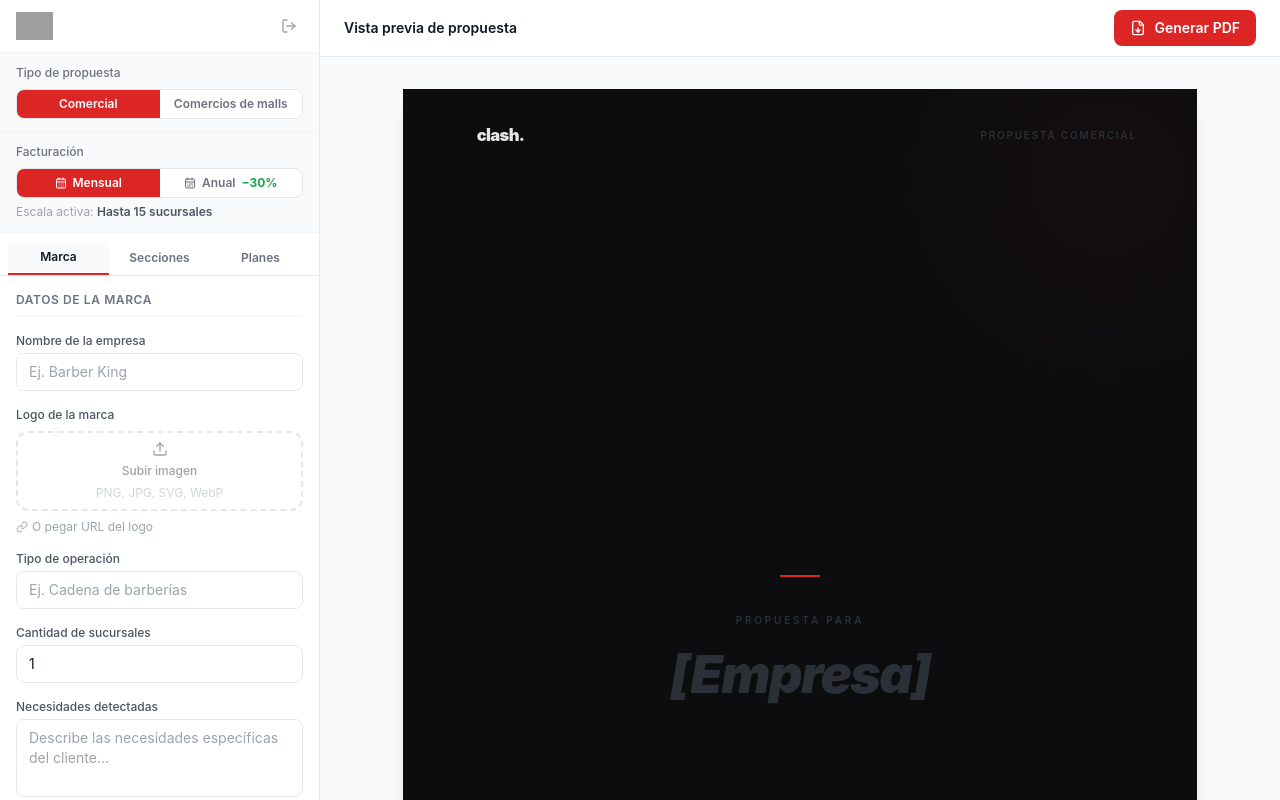
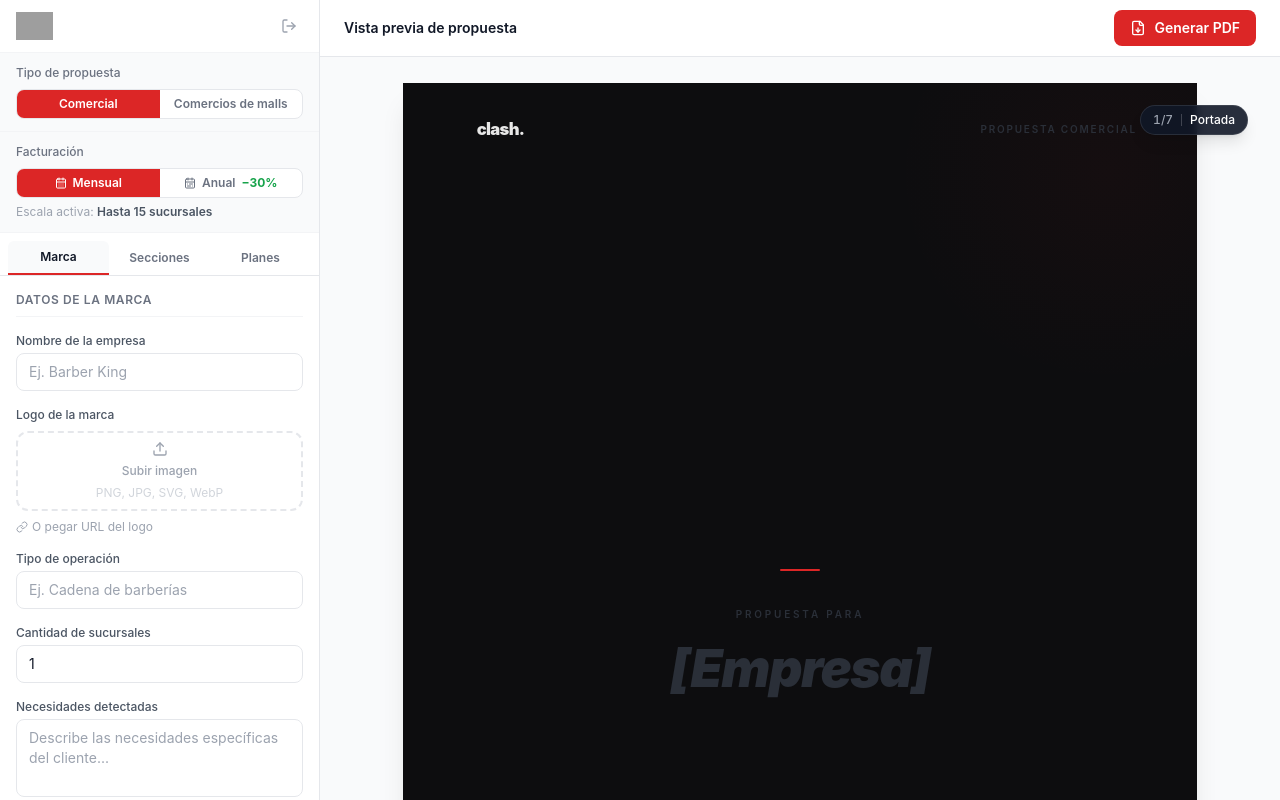
Before and after one commit to agustinorellano/clash.propuesta, a Next.js app: page /dashboard in a window 1280 px wide. Built offline with nearby package versions, Linux system fonts and the light colour scheme; grey boxes are pictures that could not be loaded.

Commit message:
feat: indicador flotante de sección activa al scrollear preview

```diff
--- a/app/dashboard/page.tsx
+++ b/app/dashboard/page.tsx
@@ -1,6 +1,6 @@
 'use client'
 
-import { useState, useCallback, useRef } from 'react'
+import { useState, useCallback, useRef, useEffect } from 'react'
 import { defaultConfig, ProposalConfig, type ProposalType } from '@/lib/types'
 import { getComputedPlans, getScaleTier, SCALE_LABELS, type Billing } from '@/lib/plansConfig'
 import Sidebar from '@/components/ui/Sidebar'
@@ -69,6 +69,32 @@ export default function DashboardPage() {
     { id: 'sections', label: 'Secciones' },
     { id: 'plans',    label: 'Planes' },
   ]
+
+  // ── Section scroll tracker ─────────────────────────────────────────────────
+  const scrollContainerRef = useRef<HTMLDivElement>(null)
+  const [activeSection, setActiveSection] = useState<string | null>(null)
+
+  useEffect(() => {
+    const container = scrollContainerRef.current
+    if (!container) return
+
+    const handleScroll = () => {
+      const sections = container.querySelectorAll<HTMLElement>('[data-export-section]')
+      let current: string | null = null
+      const mid = container.getBoundingClientRect().top + container.clientHeight * 0.35
+
+      sections.forEach((el) => {
+        const rect = el.getBoundingClientRect()
+        if (rect.top <= mid) current = el.id.replace('preview-section-', '')
+      })
+
+      setActiveSection(current)
+    }
+
+    container.addEventListener('scroll', handleScroll, { passive: true })
+    handleScroll()
+    return () => container.removeEventListener('scroll', handleScroll)
+  }, [])
 
   const currentTier = getScaleTier(config.brand.branches)
   const scaleLabel  = SCALE_LABELS[currentTier]
@@ -200,7 +226,23 @@ export default function DashboardPage() {
         </div>
 
         {/* Preview canvas */}
-        <div className="flex-1 overflow-auto p-8">
+        <div ref={scrollContainerRef} className="flex-1 overflow-auto p-8 relative">
+          {/* Section indicator */}
+          {activeSection && (() => {
+            const enabledSections = config.sections.filter(s => s.enabled).sort((a, b) => a.order - b.order)
+            const idx = enabledSections.findIndex(s => s.id === activeSection)
+            const section = enabledSections[idx]
+            if (!section) return null
+            return (
+              <div className="sticky top-4 z-10 flex justify-end pointer-events-none mb-[-36px]">
+                <div className="flex items-center gap-2 bg-gray-900/90 backdrop-blur-sm text-white text-xs font-medium px-3 py-1.5 rounded-full shadow-lg border border-white/10">
+                  <span className="text-gray-400 tabular-nums">{idx + 1}/{enabledSections.length}</span>
+                  <span className="w-px h-3 bg-white/20" />
+                  <span>{section.label}</span>
+                </div>
+              </div>
+            )
+          })()}
           <div className="max-w-4xl mx-auto">
             <ProposalPreview config={config} />
           </div>
```
